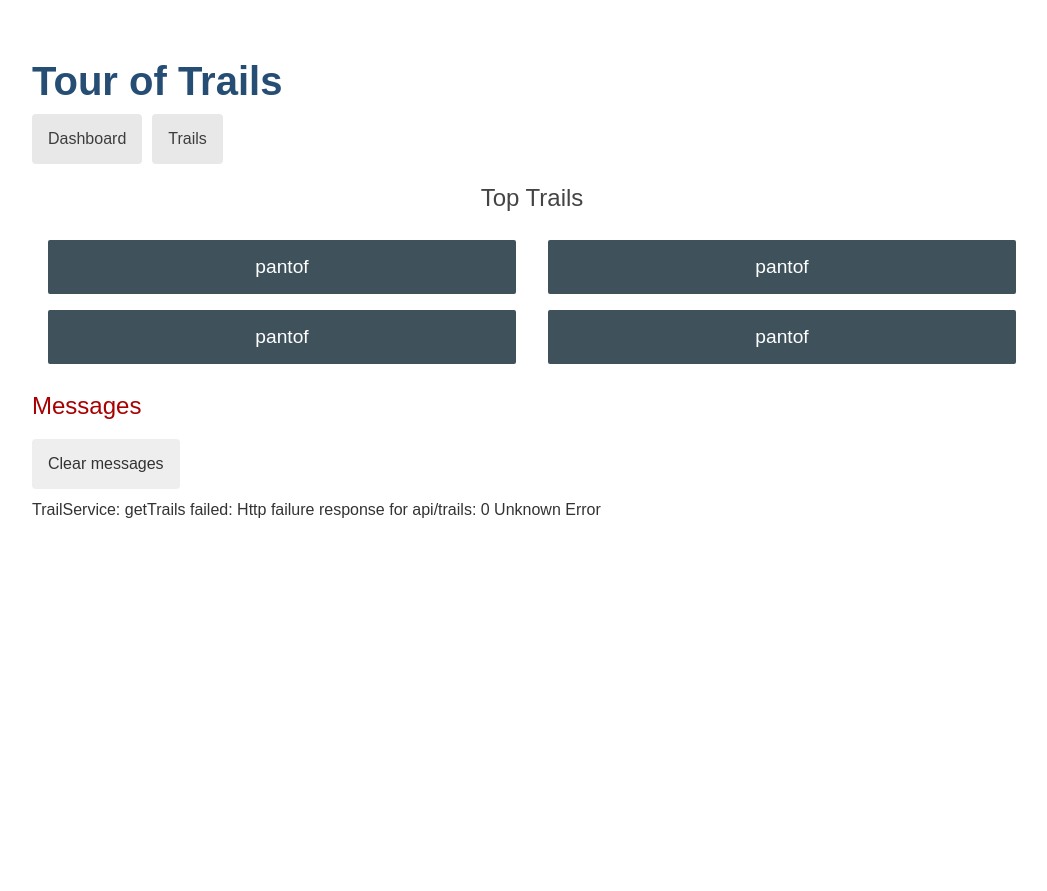
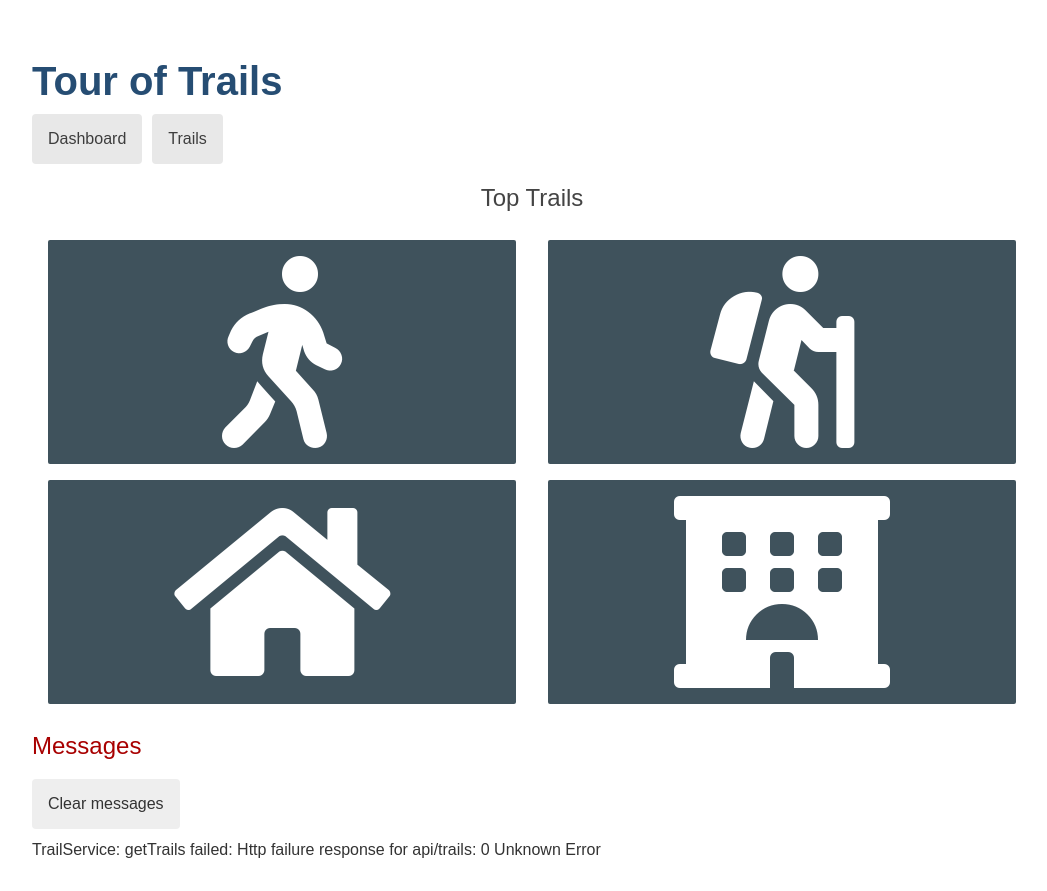
Before and after one commit to breugen/pantofar, an Angular app: page /dashboard in a window 1280 px wide. Shown: the whole page, without its empty margins (108-1155 px from the left). Before the commit the page ends 800 px from the top, so only its background shows below. Built offline with nearby package versions, Linux system fonts and the light colour scheme; no server answers; what angular-in-memory-web-api would draw is missing.

Commit message:
Using dasboard icons on home page

```diff
--- a/angular.json
+++ b/angular.json
@@ -28,7 +28,8 @@
               "src/assets"
             ],
             "styles": [
-              "src/styles.css"
+              "src/styles.css",
+              "node_modules/@fortawesome/fontawesome-free/css/all.css"
             ],
             "scripts": []
           },
--- a/package.json
+++ b/package.json
@@ -21,6 +21,7 @@
     "@angular/platform-browser": "~11.0.1",
     "@angular/platform-browser-dynamic": "~11.0.1",
     "@angular/router": "~11.0.1",
+    "@fortawesome/fontawesome-free": "^5.15.3",
     "angular-in-memory-web-api": "~0.11.0",
     "rxjs": "~6.6.0",
     "tslib": "^2.0.0",
--- a/src/app/dashboard/dashboard.component.html
+++ b/src/app/dashboard/dashboard.component.html
@@ -1,15 +1,15 @@
 <h2>Top Trails</h2>
 <div class="trails-menu">
   <a routerLink="/trails/1">
-      pantof
+      <i class="fas fa-walking fa-10x"></i>
   </a>
   <a routerLink="/trails/2">
-    pantof
+    <i class="fas fa-hiking fa-10x"></i>
   </a>
   <a routerLink="/trails/3">
-    pantof
+    <i class="fas fa-home fa-10x"></i>
   </a>
   <a routerLink="/trails/4">
-    pantof
+    <i class="fas fa-hotel fa-10x"></i>
   </a>
 </div>
```
Also changed, not shown: 1 other file (tests, documents, lock files or other folders).
